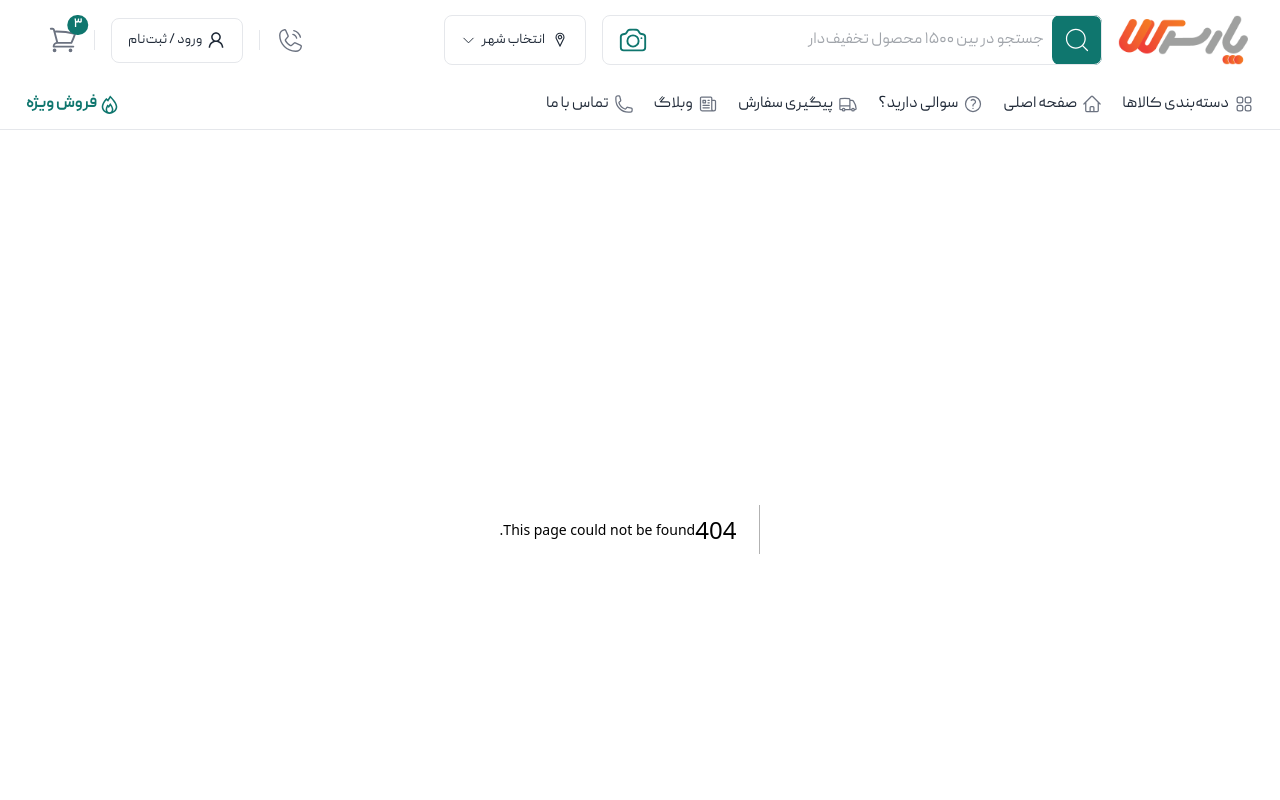
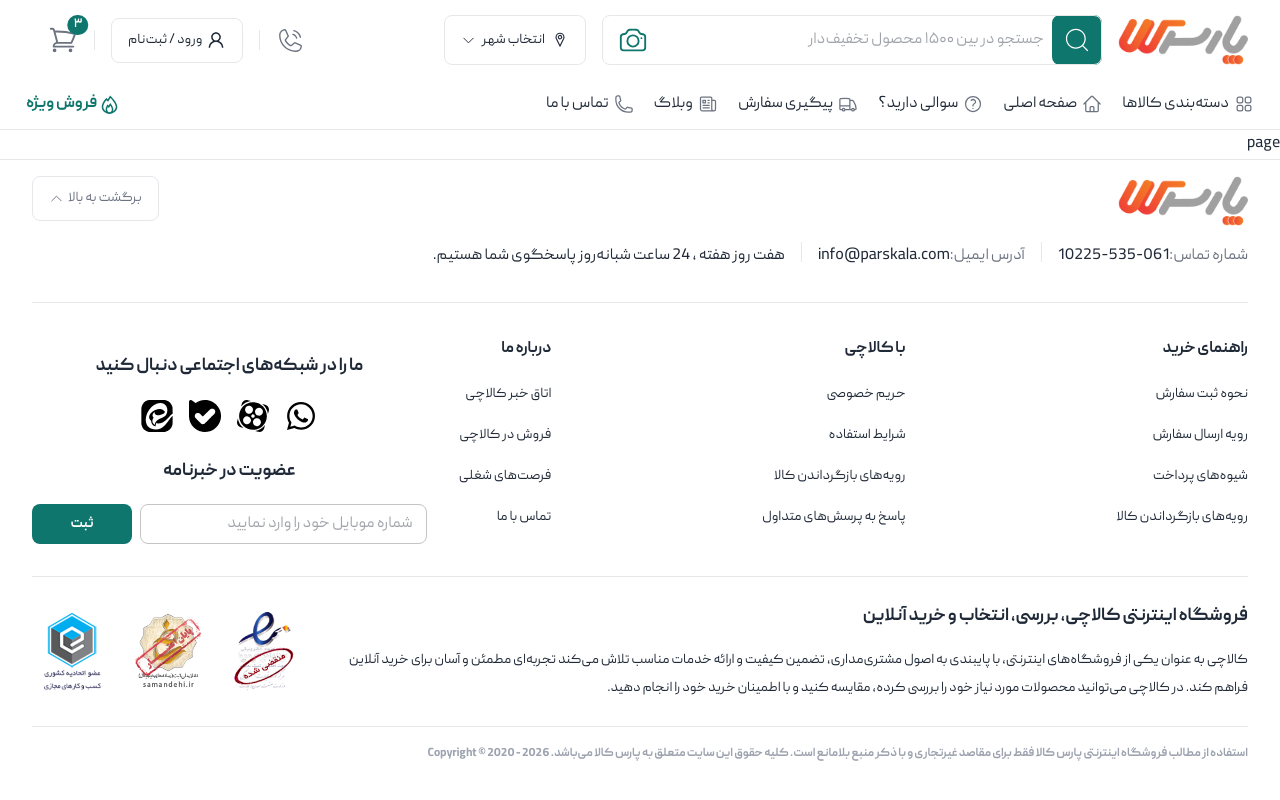
Before and after one commit to devfaf/kalachi-shop, a Next.js app: page /category/1 in a window 1280 px wide. Before the commit this address had no page. Shown: the top 800 px of the page. Built offline with nearby package versions, Linux system fonts and the light colour scheme; what @mui/material-nextjs would draw is missing.

Commit message:
edit category page

```diff
--- /dev/null
+++ b/src/app/category/[categorySlug]/page.tsx
@@ -0,0 +1,16 @@
+import { notFound } from "next/navigation"
+import { categories } from "@/components/data/categories"
+import { products } from "@/components/data/products"
+
+type CategoryPageProps = {
+    params: Promise<{
+        categorySlug: string;
+    }>
+}
+
+const page = () => {
+    return (
+        <div>page</div>
+    )
+}
+export default page
```
